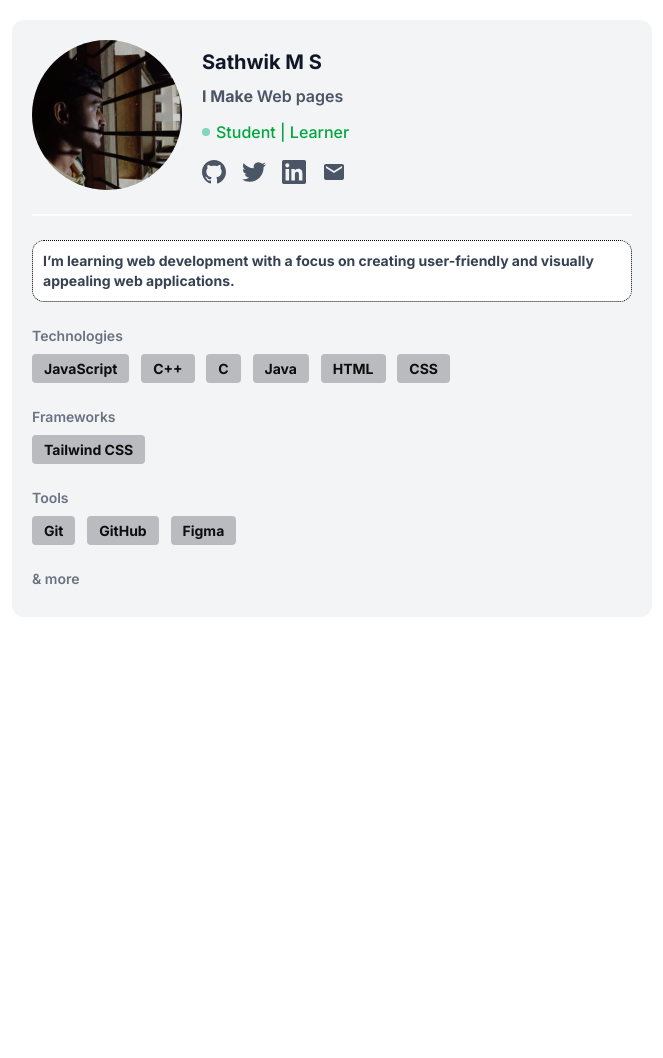
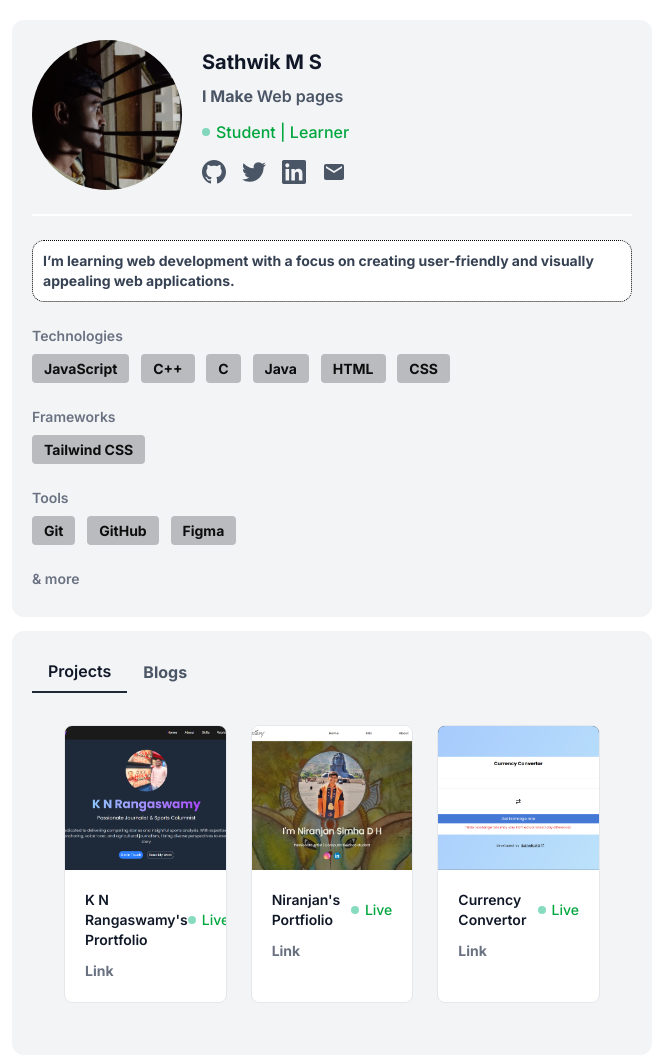
Before and after one commit to codewithsathwik/my-blog-portfolio, a website: page index.html in a window 1280 px wide. Shown: the whole page, without its empty margins (308-971 px from the left). Before the commit the page ends 800 px from the top, so only its background shows below. Drawn offline with Linux system fonts and the light colour scheme.

Commit message:
added project section

```diff
--- a/index.html
+++ b/index.html
@@ -10,7 +10,7 @@
 </head>
 
 <body class="font-black bg-white p-5">
-    <div class="md:max-w-[50vw] mx-auto bg-gray-100 min-h-[400px] rounded-xl p-5" id="main">
+    <div class="md:max-w-[50vw] mx-auto bg-gray-100 min-h-[400px] rounded-xl p-5 mb-3.5" id="main">
         <div class="flex gap-5">
             <div id="logo" class="rounded-full flex justify-center items-center w-[150px]">
                 <img src="assets/myimg.jpeg" alt="my-img" class="w-[100%] rounded-full">
@@ -54,7 +54,8 @@
         <div class="h-[2px] w-[100%] bg-white mt-6 mb-6"></div>
 
         <div class=" bg-white p-2.5 rounded-xl border border-dotted">
-            <p class="text-gray-700 text-sm">I’m learning web development with a focus on creating user-friendly and visually appealing web applications.</p>
+            <p class="text-gray-700 text-sm">I’m learning web development with a focus on creating user-friendly and
+                visually appealing web applications.</p>
         </div>
 
         <!-- Skills Section -->
@@ -110,7 +111,77 @@
             </div>
         </div>
     </div>
-    <div class="navigation">
+
+
+    <!-- other section -->
+    <div class="md:max-w-[50vw] mx-auto bg-gray-100 min-h-[400px] rounded-xl p-5">
+
+        <!-- Navigation -->
+        <div class="flex">
+            <button class="tab-button tab-active px-4 py-2 text-gray-900"
+                onclick="switchTab('projects')">Projects</button>
+            <button class="tab-button px-4 py-2 text-gray-600" onclick="switchTab('blogs')">Blogs</button>
+        </div>
+        <!-- Navigation -->
+
+
+        <!-- Projects Tab Content -->
+        <div id="projects-content" class="tab-content p-8">
+            <div class="grid grid-cols-1 md:grid-cols-3 gap-6">
+                <!-- Project Card 1 -->
+                <div class="project-card bg-white rounded-lg overflow-hidden border border-gray-200">
+                    <div class="h-36 flex items-center justify-center object-cover">
+                        <img src="assets/project/knkangaswamy.png" alt="knrangaswamy"
+                            class="w-full h-full object-cover">
+                    </div>
+                    <div class="p-5">
+                        <div class="flex items-center justify-between mb-2">
+                            <h3 class="text-sm font-semibold text-gray-900">K N Rangaswamy's Prortfolio</h3>
+                            <span class="flex items-center text-sm text-green-600 font-medium">
+                                <span class="status-dot"></span>Live
+                            </span>
+                        </div>
+                        <a href="https://knrangaswamy.vercel.app/" target="_blank" class="text-sm text-gray-500">Link</a>
+                    </div>
+                </div>
+
+                <!-- Project Card 2 -->
+                <div class="project-card bg-white rounded-lg overflow-hidden border border-gray-200">
+                    <div class="h-36 flex items-center justify-center object-cover">
+                        <img src="assets/project/niranjan.png" alt="niranjan" class="w-full h-full object-cover">
+                    </div>
+                    <div class="p-5">
+                        <div class="flex items-center justify-between mb-2">
+                            <h3 class="text-sm font-semibold text-gray-900">Niranjan's Portfiolio</h3>
+                            <span class="flex items-center text-sm text-green-600 font-medium">
+                                <span class="status-dot"></span>Live
+                            </span>
+                        </div>
+                        <a href="https://niranjansimha.netlify.app/" target="_blank" class="text-sm text-gray-500">Link</a>
+                    </div>
+                </div>
+
+                <!-- Project Card 3 -->
+                <div class="project-card bg-white rounded-lg overflow-hidden border border-gray-200">
+                    <div class="h-36 bg-gradient-to-br from-gray-900 to-gray-800 flex items-center justify-center">
+                        <div class="h-36 flex items-center justify-center object-cover">
+                            <img src="/assets/project/currency.png" alt="currency"
+                                class="w-full h-full object-cover">
+                        </div>
+                    </div>
+                    <div class="p-5">
+                        <div class="flex items-center justify-between mb-2">
+                            <h3 class="text-sm font-semibold text-gray-900">Currency Convertor</h3>
+                            <span class="flex items-center text-sm text-green-600 font-medium">
+                                <span class="status-dot"></span>Live
+                            </span>
+                        </div>
+                        <a href="https://currency-sms.netlify.app/" target="_blank" class="text-sm text-gray-500 ">Link</a>
+                    </div>
+                </div>
+            </div>
+        </div>
+
 
     </div>
 </body>
--- a/src/style.css
+++ b/src/style.css
@@ -36,3 +36,20 @@ body {
     margin-bottom: 8px;
     display: inline-block;
 }
+
+.tab-active {
+    border-bottom: 2px solid #1f2937;
+    font-weight: 600;
+}
+
+.project-card {
+    transition: transform 0.3s ease, box-shadow 0.3s ease;
+}
+
+.project-card:hover {
+    transform: translateY(-5px);
+    box-shadow: 0 20px 25px -5px rgba(0, 0, 0, 0.1);
+}
+button{
+    cursor: pointer;
+}
```
Also changed, not shown: assets/project/currency.png (added), assets/project/knkangaswamy.png (added), assets/project/niranjan.png (added), src/output.css. Lines whose indentation alone changed are shown as unchanged.
